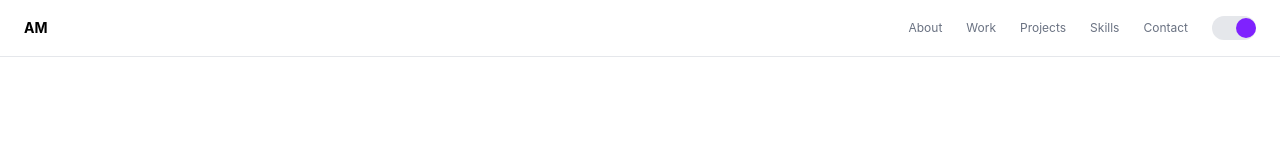
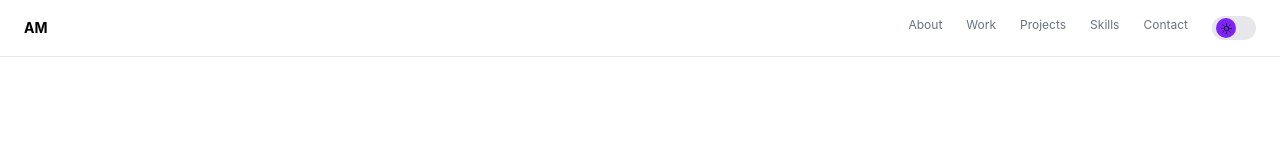
Before and after one commit to drN-n/portfolio, a React (Vite) app: page / in a window 1280 px wide. Shown: the top 155 px of the page. Built offline with nearby package versions, Linux system fonts and the light colour scheme.

Commit message:
Fixed Navbar | Fixed Theme toggle and added Icon

```diff
--- a/src/components/About.jsx
+++ b/src/components/About.jsx
@@ -18,7 +18,7 @@ const timeline = [
 
 function About() {
     return (
-        <section className="max-w-2xl mx-auto text-center px-6 py-16">
+        <section id="about" className="max-w-2xl mx-auto text-center px-6 py-16">
             <p className="text-sm font-mono uppercase tracking-wide text-accent">// 02 — About</p>
 
             <h2 className="text-3xl font-medium mt-4 mb-6">What I'm about</h2>
--- a/src/components/Contact.jsx
+++ b/src/components/Contact.jsx
@@ -1,6 +1,6 @@
 function Contact() {
     return (
-        <section className="max-w-2xl mx-auto text-center px-6 py-16">
+        <section id="contact" className="max-w-2xl mx-auto text-center px-6 py-16">
             <div className="border border-gray-200 rounded-lg p-10">
                 <p className="text-sm font-mono uppercase tracking-wide text-accent mb-3">// 06 — Contact</p>
                 <h2 className="text-3xl font-semibold mb-3">Let's work together</h2>
--- a/src/components/Hero.jsx
+++ b/src/components/Hero.jsx
@@ -1,6 +1,6 @@
 function Hero() {
     return (
-        <section className="max-w-2xl mx-auto text-center px-6 py-24">
+        <section id="hero" className="max-w-2xl mx-auto text-center px-6 py-24">
             <p className="text-sm font-mono uppercase tracking-wide text-accent">// 01 — Introduction</p>
             <h1 className="text-5xl md:text-6xl font-medium tracking-tight text-black mt-6 mb-4">Aldrin R. Mangubat</h1>
             <p>Recent IT graduate learning by building - React, Next.js, and clean, responsive interfaces.</p>
--- a/src/components/Navbar.jsx
+++ b/src/components/Navbar.jsx
@@ -1,4 +1,15 @@
 import { useState, useEffect } from "react"
+import { FiSun, FiMoon } from "react-icons/fi"
+
+const navLinks = [
+    { id: "about", label: "About" },
+    { id: "work", label: "Work" },
+    { id: "projects", label: "Projects" },
+    { id: "skills", label: "Skills" },
+    { id: "contact", label: "Contact" },
+]
+
+const observedSections = ["hero", ...navLinks.map(link => link.id)]
 
 function Navbar() {
     const [isDark, setIsDark] = useState(() => {
@@ -8,9 +19,28 @@ function Navbar() {
         return saved ? saved === "dark" : systemPrefersDark
     })
 
+    const [activeSection, setActiveSection] = useState("hero")
+
     useEffect(() => {
         document.documentElement.classList.toggle("dark", isDark)
     }, [isDark])
+
+    useEffect(() => {
+        const observer = new IntersectionObserver((entries) => {
+            entries.forEach((entry) => {
+                if (entry.isIntersecting) {
+                    setActiveSection(entry.target.id)
+                }
+            })
+        }, { rootMargin: "0px 0px -50% 0px" })
+
+        observedSections.forEach((id) => {
+            const section = document.getElementById(id)
+            if (section) observer.observe(section)
+        })
+
+        return () => observer.disconnect()
+    }, [])
 
     function toggleTheme() {
         const newIsDark = !isDark
@@ -23,19 +53,27 @@ function Navbar() {
             <p className="text-sm font-bold text-black dark:text-white">AM</p>
 
             <div className="flex items-center gap-6">
-                <a href="#about" className="text-xs text-gray-500 dark:text-gray-400">About</a>
-                <a href="#work" className="text-xs text-gray-500 dark:text-gray-400">Work</a>
-                <a href="#projects" className="text-xs text-gray-500 dark:text-gray-400">Projects</a>
-                <a href="#skills" className="text-xs text-gray-500 dark:text-gray-400">Skills</a>
-                <a href="#contact" className="text-xs text-gray-500 dark:text-gray-400">Contact</a>
+                {navLinks.map(({ id, label }) => (
+                    <a
+                        key={id}
+                        href={`#${id}`}
+                        className={`text-xs pb-1 border-b-2 transition-colors ${activeSection === id ? "text-black dark:text-white border-accent" : "text-gray-500 dark:text-gray-400 border-transparent"}`}
+                    >
+                        {label}
+                    </a>
+                ))}
 
                 <button
                     onClick={toggleTheme}
                     className="w-11 h-6 rounded-full bg-gray-200 dark:bg-zinc-700 relative transition-colors"
                 >
-                    <span className={`absolute top-0.5 w-5 h-5 rounded-full bg-accent transition-transform ${
-              isDark ? "translate-x-5" : "translate-x-0.5"
-            }`} />
+                    <span className={`absolute top-0.5 left-0.5 w-5 h-5 rounded-full bg-accent flex items-center justify-center transition-transform ${isDark ? "translate-x-5" : "translate-x-0.5"}`} >
+                    {isDark ? (
+                        <FiMoon size={11} className="text-black dark:text-white" />
+                    ) : (
+                        <FiSun size={11} className="text-black dark:text-white" />
+                    )}
+                    </span>
                 </button>
             </div>
         </nav>
--- a/src/components/Projects.jsx
+++ b/src/components/Projects.jsx
@@ -19,7 +19,7 @@ const projects = [
 
 function Projects() {
     return (
-        <section className="max-w-2xl mx-auto text-center px-6 py-16">
+        <section id="projects" className="max-w-2xl mx-auto text-center px-6 py-16">
             <p className="text-sm font-mono uppercase tracking-wide text-accent">// 04 — Projects</p>
             <h2 className="text-3xl font-medium mt-4 mb-10">Things I've built</h2>
 
--- a/src/components/Skills.jsx
+++ b/src/components/Skills.jsx
@@ -50,7 +50,7 @@ const skillCategories = [
 
 function Skills() {
     return (
-        <section className="max-w-2xl mx-auto text-center px-6 py-16">
+        <section id="skills" className="max-w-2xl mx-auto text-center px-6 py-16">
             <p className="text-sm font-mono uppercase tracking-wide text-accent">// 05 — Skills</p>
             <h2 className="text-3xl font-medium mt-4 mb-10">What I work with</h2>
 
--- a/src/components/Work.jsx
+++ b/src/components/Work.jsx
@@ -13,7 +13,7 @@ const experiences = [
 
 function Work() {
     return (
-        <section className="max-w-2xl mx-auto text-center px-6 py-16">
+        <section id="work" className="max-w-2xl mx-auto text-center px-6 py-16">
             <p className="text-sm font-mono uppercase tracking-wide text-accent">// 03 — Work</p>
             <h2 className="text-3xl font-medium mt-4 mb-10">Experience</h2>
 
```
